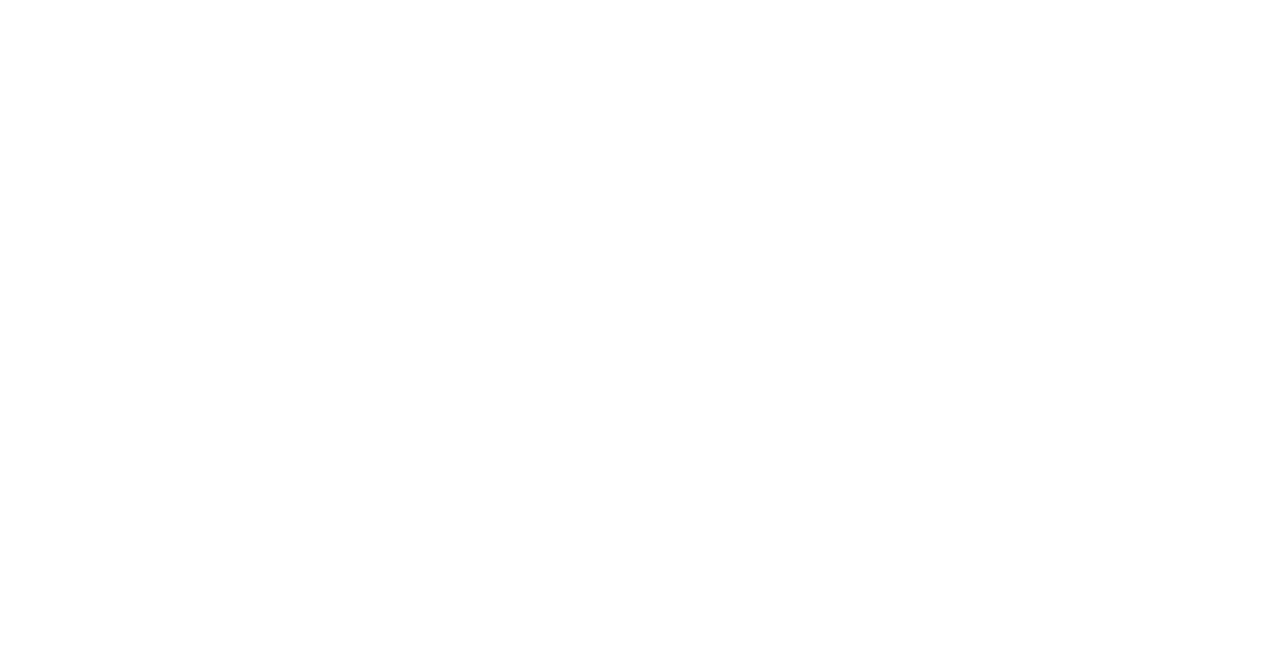
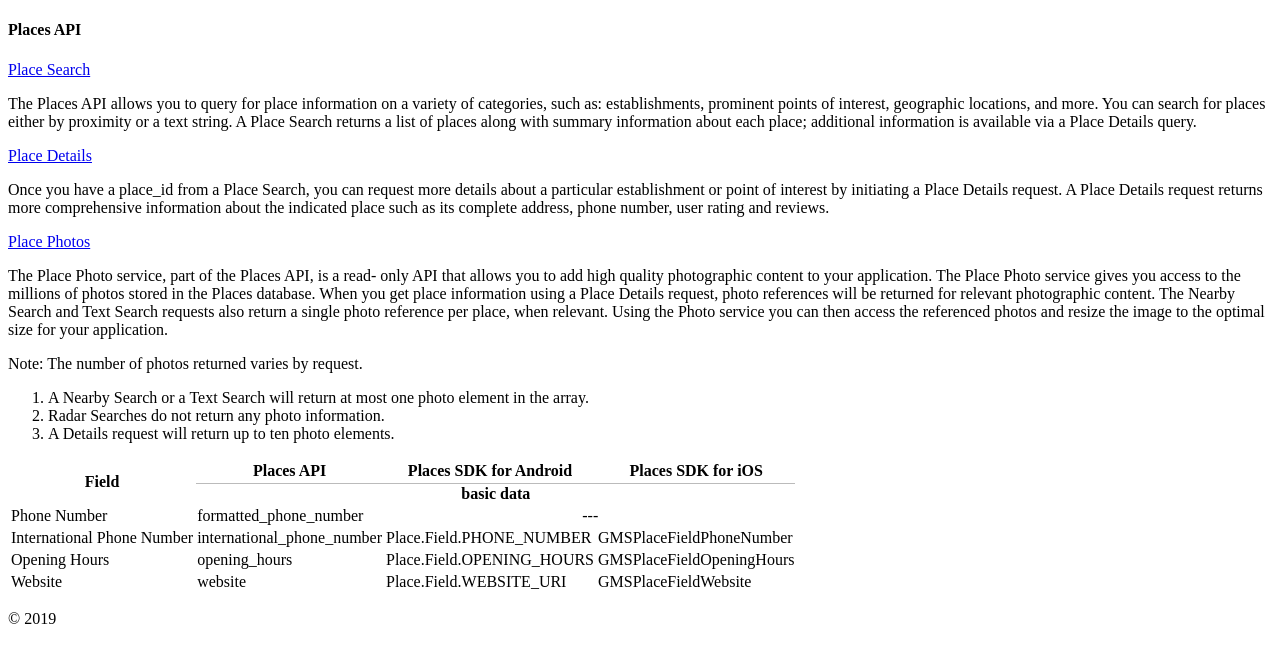
Before and after one commit to AnastasiaKolev/AnastasiaKolev.github.io, a plain HTML site: page html/blog.html in a window 1280 px wide. Drawn offline with Linux system fonts and the light colour scheme; files that its build step writes are made by us from their sources.

Commit message:
practice 1

```diff
--- a/css/blog.css
+++ b/css/blog.css
@@ -0,0 +1,3 @@
+.center {
+    text-align: center;
+}
--- a/html/blog.html
+++ b/html/blog.html
@@ -6,11 +6,120 @@
     <meta name="keywords" lang="en" content="online, free, posts, blog, news, best">
     <meta name="author" lang="en" content="Kolev blog posts and Co">
     <meta name="viewport" lang="en" content="width=device-width, initial-scale=1.0">
-    <link rel="stylesheet" href="css/blog.css">
+    <link rel="stylesheet" href="../css/blog.css">
     <link rel="icon" href="/img/ballon.png">
     <title>Blog</title>
 </head>
 <body>
-
+<header>
+    <h4>
+        Places API
+    </h4>
+</header>
+<main>
+    <article>
+        <p>
+            <a target="_blank" href="https://developers.google.com/places/web-service/search">
+                Place Search
+            </a>
+        </p>
+        <p>
+            The Places API allows you to query for place information on a variety of categories, such as:
+            establishments,
+            prominent points of interest, geographic locations, and more. You can search for places either by proximity
+            or a
+            text string. A Place Search returns a list of places along with summary information about each place;
+            additional
+            information is available via a Place Details query.
+        </p>
+    </article>
+    <article>
+        <p>
+            <a target="_blank" href="https://developers.google.com/places/web-service/details">
+                Place Details
+            </a>
+        </p>
+        <p>
+            Once you have a place_id from a Place Search, you can request more details about a particular establishment
+            or
+            point of interest by initiating a Place Details request. A Place Details request returns more comprehensive
+            information about the indicated place such as its complete address, phone number, user rating and reviews.
+        </p>
+    </article>
+    <article>
+        <section>
+            <p>
+                <a target="_blank" href="https://developers.google.com/places/web-service/photos">
+                    Place Photos
+                </a>
+            </p>
+            <p>
+                The Place Photo service, part of the Places API, is a read- only API that allows you to add high quality
+                photographic content to your application. The Place Photo service gives you access to the millions of
+                photos
+                stored in the Places database. When you get place information using a Place Details request, photo
+                references
+                will be returned for relevant photographic content. The Nearby Search and Text Search requests also
+                return a
+                single photo reference per place, when relevant. Using the Photo service you can then access the
+                referenced
+                photos and resize the image to the optimal size for your application.
+            </p>
+            <p>
+                Note: The number of photos returned varies by request.
+            <ol>
+                <li>A Nearby Search or a Text Search will return at most one photo element in the array.</li>
+                <li>Radar Searches do not return any photo information.</li>
+                <li>A Details request will return up to ten photo elements.</li>
+            </ol>
+            </p>
+        </section>
+        <section>
+            <p>
+            <table>
+                <thead>
+                <tr>
+                    <th rowspan="2"><b>Field</b></th>
+                    <th><b>Places API</b></th>
+                    <th><b>Places SDK for Android</b></th>
+                    <th><b>Places SDK for iOS</b></th>
+                </tr>
+                <tr>
+                    <th style="border-top: 1px solid #bbbbbb" colspan="3">basic data</th>
+                </tr>
+                </thead>
+                <tbody>
+                <tr>
+                    <td>Phone Number</td>
+                    <td>formatted_phone_number</td>
+                    <td class="center" colspan="2"><span>---</span></td>
+                </tr>
+                <tr>
+                    <td>International Phone Number</td>
+                    <td>international_phone_number</td>
+                    <td>Place.Field.PHONE_NUMBER</td>
+                    <td>GMSPlaceFieldPhoneNumber</td>
+                </tr>
+                <tr>
+                    <td>Opening Hours</td>
+                    <td>opening_hours</td>
+                    <td>Place.Field.OPENING_HOURS</td>
+                    <td>GMSPlaceFieldOpeningHours</td>
+                </tr>
+                <tr>
+                    <td>Website</td>
+                    <td>website</td>
+                    <td>Place.Field.WEBSITE_URI</td>
+                    <td>GMSPlaceFieldWebsite</td>
+                </tr>
+                </tbody>
+            </table>
+            </p>
+        </section>
+    </article>
+</main>
+<footer>
+    <span class="center">&copy; 2019</span>
+</footer>
 </body>
 </html>
```
